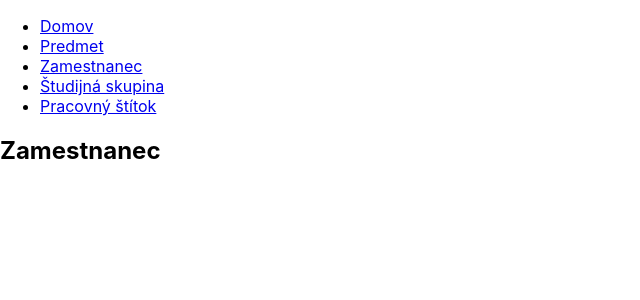
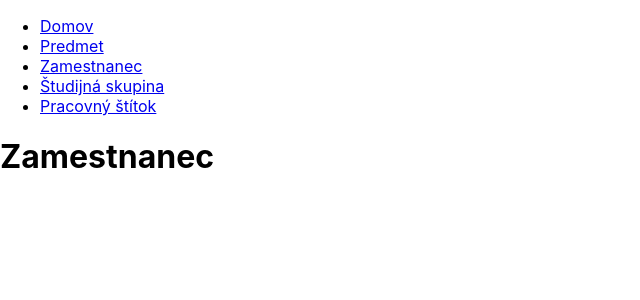
Before and after one commit to PeterMada/AK8PO, a React (Create React App) app in the folder client/: page /employee in a window 1280 px wide. Shown: the top 300 px of the page, without its empty margins (0-640 px from the left). Built offline with nearby package versions, Linux system fonts and the light colour scheme; no server answers.

Commit message:
Create employee page

```diff
--- a/client/src/App.js
+++ b/client/src/App.js
@@ -5,6 +5,8 @@ import {
   Route,
   Link
 } from "react-router-dom";
+
+import EmployeePage from './pages/EmployeePage';
 
 const Home = () => {
   return <h2>Home</h2>;
@@ -15,7 +17,7 @@ const Subject = () => {
 }
 
 const Employee = () => {
-  return <h2>Zamestnanec</h2>;
+  return <EmployeePage />;
 }
 
 const StudyGroup = () => {
@@ -53,7 +55,6 @@ const App = () => {
 
 
   const [state, setState] = useState({ apiResponse: '' });
-
 
   return (
     <Router>
--- /dev/null
+++ b/client/src/pages/EmployeePage.js
@@ -0,0 +1,12 @@
+import React from 'react';
+
+const EmployeePage = () => {
+
+    return (
+        <React.Fragment>
+            <h1>Zamestnanec</h1>
+        </React.Fragment>
+    )
+}
+
+export default EmployeePage;
```
